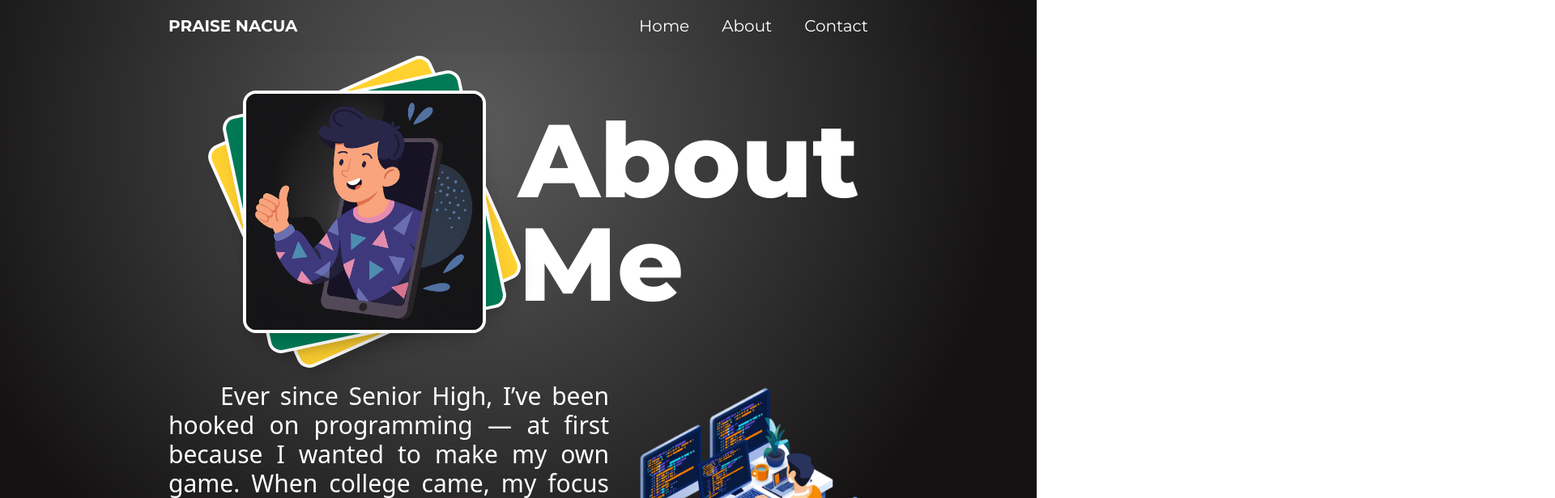
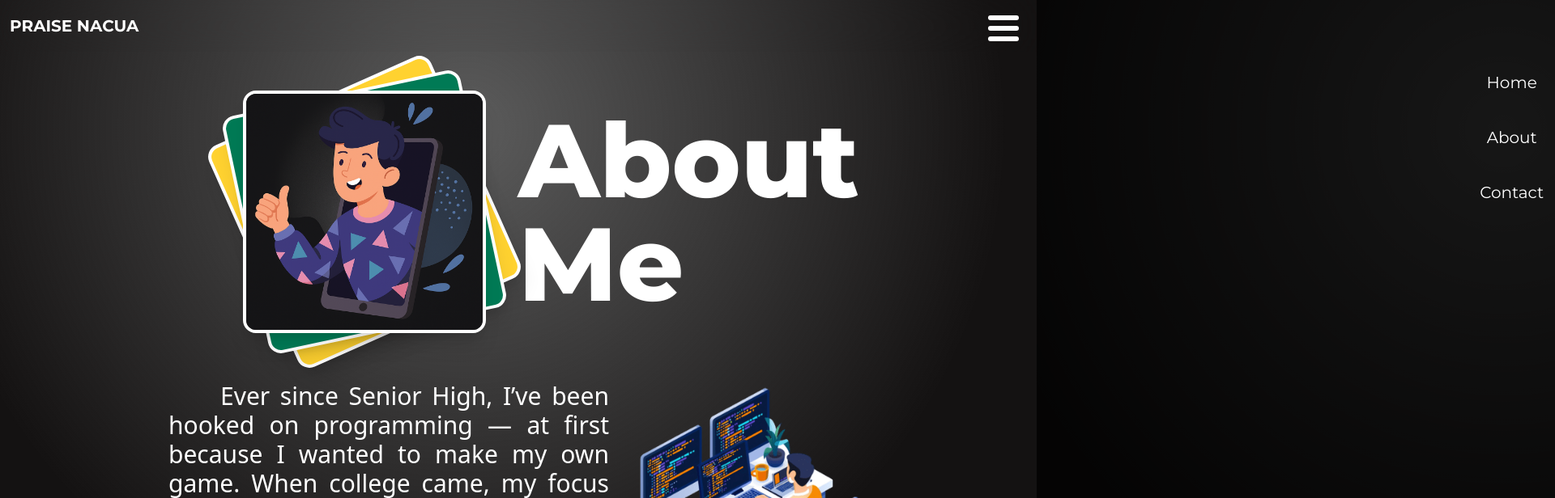
Before and after one commit to Just-Pyro/My-Portfolio, a React (Vite) app: page /My-Portfolio/about in a window 1280 px wide. Shown: the top 616 px of the page at 81% size, 1920 px wide, since content can reach past the window. Built offline with nearby package versions, Linux system fonts and the light colour scheme.

Commit message:
Another quick fix

```diff
--- a/src/index.css
+++ b/src/index.css
@@ -5,7 +5,7 @@
 @layer components {
   /* Home */
   .main-navbar {
-    @apply items-center flex justify-between px-3 xl:px-52 h-16 text-xl sticky top-0 backdrop-blur-2xl transition-all ease-in-out z-50;
+    @apply items-center flex justify-between px-3 2xl:px-52 h-16 text-xl sticky top-0 backdrop-blur-2xl transition-all ease-in-out z-50;
   }
 
   .logo {
@@ -13,11 +13,11 @@
   }
 
   .pages {
-    @apply hidden md:flex items-center space-x-10 h-full;
+    @apply hidden 2xl:flex items-center space-x-10 h-full;
   }
 
   .offscreen-menu-btn {
-    @apply md:hidden h-4/5 w-12 relative z-10 cursor-pointer;
+    @apply 2xl:hidden h-4/5 w-12 relative z-10 cursor-pointer;
   }
 
   .offscreen-menu-btn span {
@@ -47,7 +47,7 @@
   }
 
   .offscreen-menu {
-    @apply md:hidden h-screen w-11/12 bg-black/75 backdrop-blur-3xl absolute top-0 -right-11/12 flex flex-col items-center space-y-10 p-3 pt-22 transition-all;
+    @apply 2xl:hidden h-screen w-11/12 bg-black/75 backdrop-blur-3xl absolute top-0 -right-11/12 flex flex-col items-center space-y-10 p-3 pt-22 transition-all;
   }
 
   .offscreen-menu.active {
```
